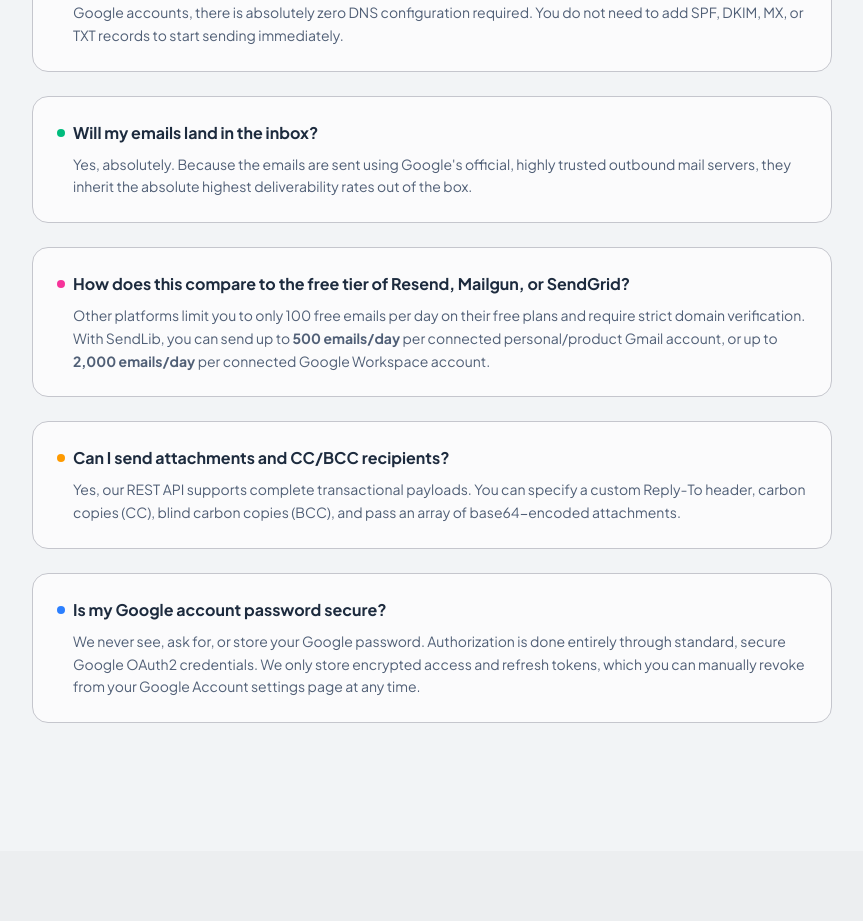
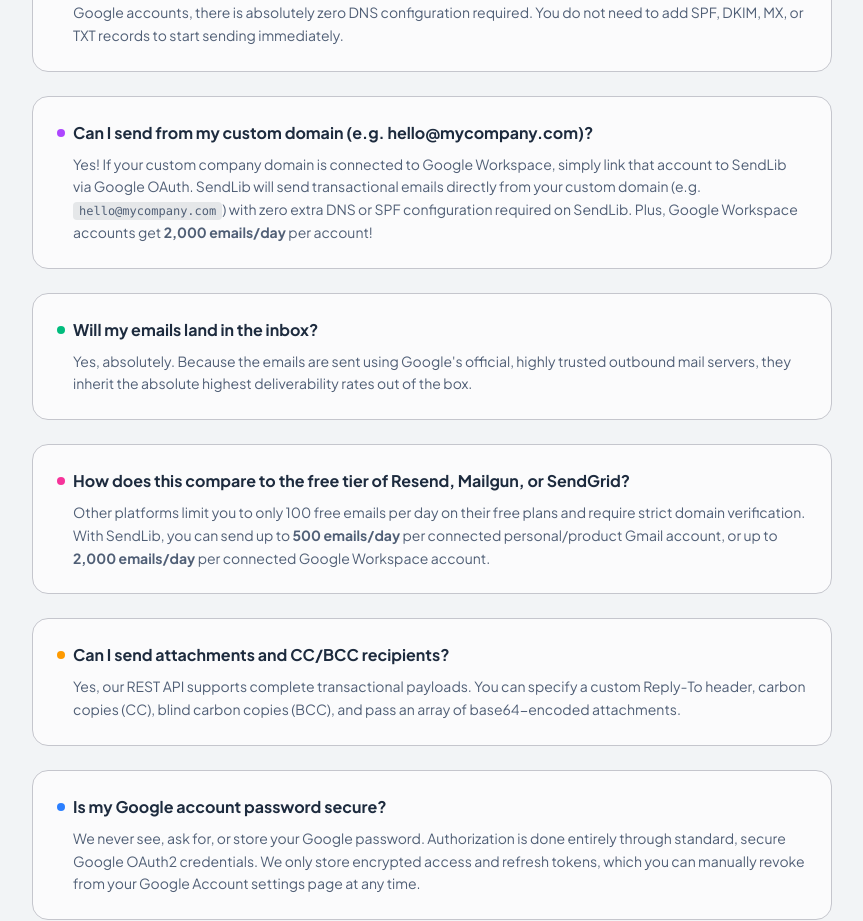
Before and after one commit to samueltuoyo15/send-liberty, a Next.js app: page / in a window 1280 px wide. Shown: the part 3340-4261 px from the top of the page, without its empty margins (208-1071 px from the left). Built offline with nearby package versions, Linux system fonts and the light colour scheme; no server answers.

Commit message:
docs: add custom domain support details to FAQs and documentation

```diff
--- a/app/dashboard/accounts/page.tsx
+++ b/app/dashboard/accounts/page.tsx
@@ -96,9 +96,9 @@ export default function AccountsPage() {
       <div className="rounded-xl border border-indigo-100 bg-indigo-50/50 p-4">
         <div className="flex gap-3">
           <div className="flex-1">
-            <h3 className="font-semibold text-primary-sendlib text-sm mb-1">Gmail Sending Limits</h3>
+            <h3 className="font-semibold text-primary-sendlib text-sm mb-1">Gmail & Custom Domain Limits</h3>
             <p className="text-sm text-secondary leading-relaxed">
-              Standard Gmail accounts can send up to <span className="font-bold">500 emails per day</span>. Google Workspace custom domain accounts can send up to <span className="font-bold">2,000 emails per day</span>.
+              Standard <code className="text-xs bg-indigo-100/70 px-1 py-0.5 rounded font-mono">@gmail.com</code> accounts send up to <span className="font-bold">500 emails/day</span>. Google Workspace custom company domain accounts (e.g. <code className="text-xs bg-indigo-100/70 px-1 py-0.5 rounded font-mono">hello@yourcompany.com</code>) send up to <span className="font-bold">2,000 emails/day</span> with zero DNS configuration required!
             </p>
           </div>
         </div>
--- a/app/docs/gmail/page.tsx
+++ b/app/docs/gmail/page.tsx
@@ -20,6 +20,13 @@ export default function GmailOAuthPage() {
           <strong className="text-primary-sendlib">Daily Limits:</strong> Standard Gmail accounts are limited to 500 emails per day. Google Workspace accounts can send up to 2,000 emails per day.
         </div>
 
+        <div className="p-4 border border-emerald-100 bg-emerald-50/50 rounded-xl text-emerald-900 text-sm space-y-1">
+          <strong className="text-emerald-950 font-bold block">Custom Company Domains:</strong>
+          <p className="text-emerald-800 leading-relaxed">
+            You can send emails directly from custom domain addresses (e.g. <code className="bg-emerald-100/80 px-1 rounded text-xs">hello@yourcompany.com</code>). Simply link your Google Workspace account using standard Google OAuth. Google Workspace handles all the DNS, SPF, and DKIM authentication for you automatically, so no domain configuration is needed on SendLib!
+          </p>
+        </div>
+
         <h3 className="text-xl font-bold text-primary-sendlib mt-8 mb-4">Steps to Connect</h3>
         <ol className="list-decimal pl-5 space-y-4 text-[#75777d]">
           <li>Navigate to your SendLib dashboard <Link href="/dashboard/accounts" className="text-indigo-600 hover:text-indigo-700 underline font-semibold">Gmail Accounts</Link> tab.</li>
--- a/app/docs/page.tsx
+++ b/app/docs/page.tsx
@@ -35,8 +35,8 @@ export default function DocsIntroduction() {
               <p className="text-sm text-secondary">Send transactional emails instantly from any cloud platform (Railway, Render) with a single HTTP POST request.</p>
            </div>
            <div className="p-5 rounded-xl border border-outline-variant/60 bg-white">
-              <h3 className="font-bold text-primary-sendlib mb-2">Zero Domain Required</h3>
-              <p className="text-sm text-secondary">No DNS, MX, or SPF records needed. Connect your Gmail account and start sending right away.</p>
+              <h3 className="font-bold text-primary-sendlib mb-2">Zero Domain Required (Custom Domains Supported)</h3>
+              <p className="text-sm text-secondary">No DNS, MX, or SPF records needed. Connect @gmail.com or your custom domain Google Workspace account to send instantly.</p>
            </div>
            <div className="p-5 rounded-xl border border-outline-variant/60 bg-white">
               <h3 className="font-bold text-primary-sendlib mb-2">High Daily Limits</h3>
--- a/app/page.tsx
+++ b/app/page.tsx
@@ -88,6 +88,14 @@ const jsonLd = {
         },
         {
           "@type": "Question",
+          "name": "Can I send from my custom domain (e.g. hello@mycompany.com)?",
+          "acceptedAnswer": {
+            "@type": "Answer",
+            "text": "Yes! If your custom company domain is connected to Google Workspace, simply link that account to SendLib via Google OAuth. SendLib will send emails directly from your custom domain (e.g. hello@mycompany.com) with zero extra DNS setup required on SendLib."
+          }
+        },
+        {
+          "@type": "Question",
           "name": "Will my emails land in the inbox?",
           "acceptedAnswer": {
             "@type": "Answer",
--- a/components/home/HomeClient.tsx
+++ b/components/home/HomeClient.tsx
@@ -387,6 +387,16 @@ export default function HomeClient() {
 
               <div className="p-6 rounded-2xl border border-outline-variant bg-white/70 hover:bg-white transition-colors duration-300">
                 <h3 className="font-bold text-base text-[#1d2b3e] mb-2 flex items-center gap-2">
+                  <span className="w-2 h-2 rounded-full bg-purple-500"></span>
+                  Can I send from my custom domain (e.g. hello@mycompany.com)?
+                </h3>
+                <p className="text-sm text-secondary leading-relaxed pl-4">
+                  Yes! If your custom company domain is connected to Google Workspace, simply link that account to SendLib via Google OAuth. SendLib will send transactional emails directly from your custom domain (e.g. <code className="bg-surface-variant/80 px-1.5 py-0.5 rounded text-xs">hello@mycompany.com</code>) with zero extra DNS or SPF configuration required on SendLib. Plus, Google Workspace accounts get <strong>2,000 emails/day</strong> per account!
+                </p>
+              </div>
+
+              <div className="p-6 rounded-2xl border border-outline-variant bg-white/70 hover:bg-white transition-colors duration-300">
+                <h3 className="font-bold text-base text-[#1d2b3e] mb-2 flex items-center gap-2">
                   <span className="w-2 h-2 rounded-full bg-emerald-500"></span>
                   Will my emails land in the inbox?
                 </h3>
```
